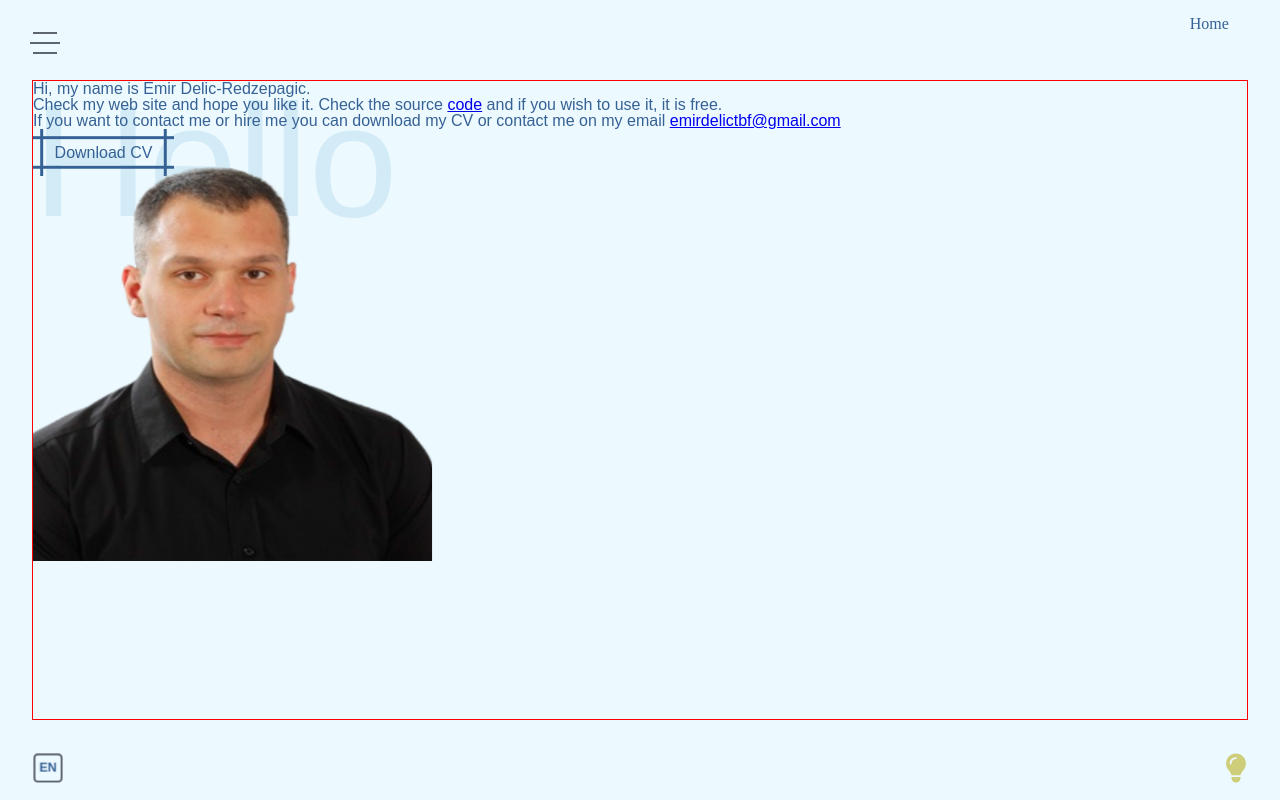
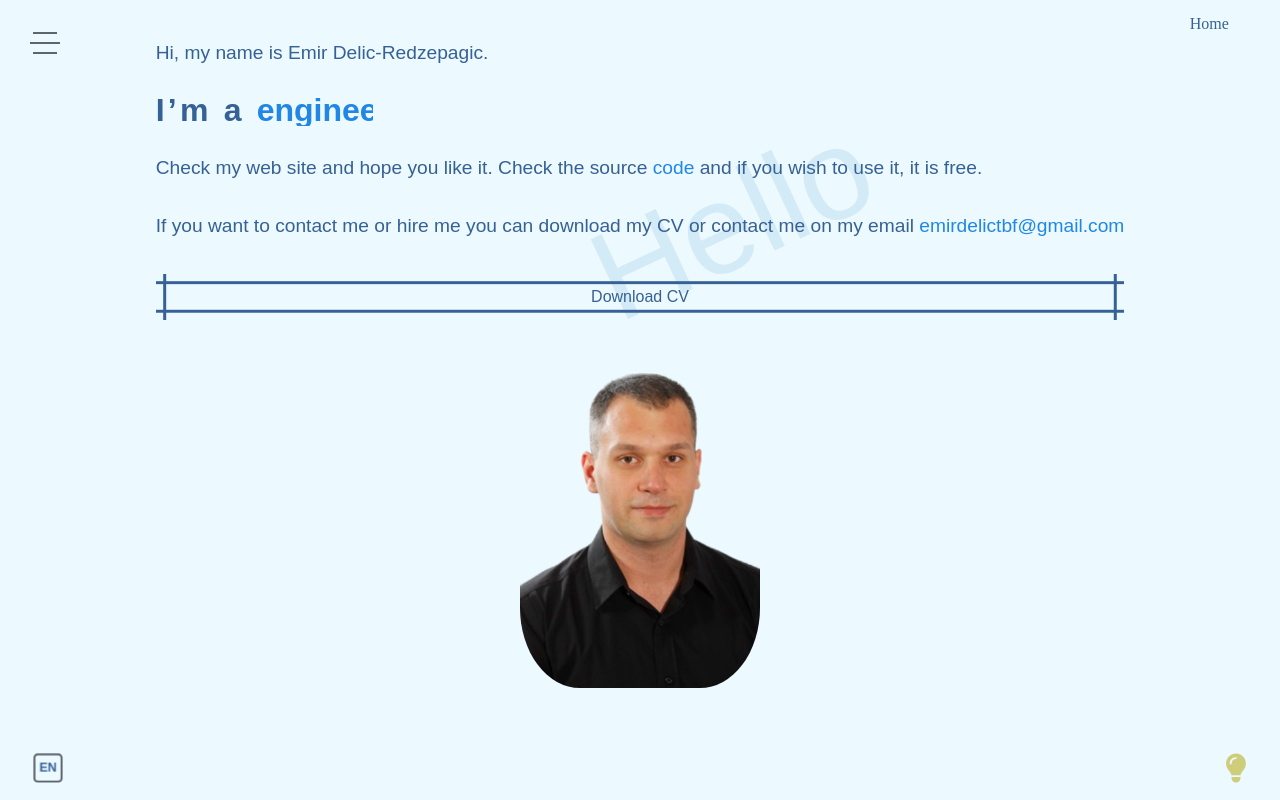
Before and after one commit to EmirDelicR/curriculum-v2, a React (Vite) app: page / in a window 1280 px wide. Built offline with nearby package versions, Linux system fonts and the light colour scheme.

Commit message:
Added some css

```diff
--- a/src/UI/components/downloadButton/DownloadButton.scss
+++ b/src/UI/components/downloadButton/DownloadButton.scss
@@ -22,6 +22,7 @@
   user-select: none;
   -webkit-user-select: none;
   touch-action: manipulation;
+  text-align: center;
   cursor: pointer;
 
   &:hover,
--- a/src/UI/components/textTyping/TextTyping.scss
+++ b/src/UI/components/textTyping/TextTyping.scss
@@ -7,6 +7,7 @@
   padding-right: 2px;
   color: var(--main-color);
   margin: 1em 0;
+  width: 100%;
 
   .typing-text {
     position: relative;
--- a/src/UI/components/waterMark/WaterMark.scss
+++ b/src/UI/components/waterMark/WaterMark.scss
@@ -3,8 +3,12 @@
   z-index: -10;
 
   .water-mark-text {
+    text-align: center;
+    min-width: 100vw;
+    transform: rotate(-25deg);
     position: absolute;
-    font-size: 10rem;
+    left: -4rem;
+    font-size: 8rem;
     color: var(--box-shadow);
     opacity: 0.5;
   }
--- a/src/UI/pages/home/Home.scss
+++ b/src/UI/pages/home/Home.scss
@@ -1,4 +1,55 @@
 .home-wrapper {
-  border: 1px solid red;
   height: 100%;
+  display: flex;
+  flex-direction: column-reverse;
+  justify-content: flex-end;
+  align-items: center;
+  gap: 3rem;
+  padding: 2rem;
+  font-size: 1rem;
+
+  .description {
+    display: flex;
+    flex-direction: column;
+
+    .text {
+      margin-bottom: 2em;
+      text-align: justify;
+    }
+
+    .highlight {
+      cursor: pointer;
+      color: var(--light-blue);
+      text-decoration: none;
+      outline: 0;
+
+      &:hover {
+        color: var(--nav-link-hover);
+      }
+    }
+  }
+
+  .main-img-wrapper {
+    min-height: 35vh;
+    width: 30vh;
+    //border-bottom: 5px solid var(--box-shadow);
+    background-image: url('/images/assets/me.png');
+    //background-position: center center;
+    background-repeat: no-repeat;
+    background-size: cover;
+    border-radius: 25%;
+    // box-shadow: 0px 14px 0px var(--social-link-box-shadow);
+  }
 }
+
+@media screen and (min-width: 1050px) {
+  .home-wrapper {
+    font-size: 1.2rem;
+    flex-direction: column;
+
+    .main-img-wrapper {
+      min-height: 40vh;
+      width: 30vh;
+    }
+  }
+}
--- a/src/UI/pages/home/Home.tsx
+++ b/src/UI/pages/home/Home.tsx
@@ -8,13 +8,14 @@ import './Home.scss';
 
 export default function Home() {
   const { t } = useTranslation();
+
   return (
     <div className="home-wrapper">
-      <div>
+      <div className="description">
+        <p>{t('my-description.introduce')}</p>
+        <TextTyping />
         <WaterMark text="hello" />
-        <div className="my-description">
-          <p>{t('my-description.introduce')}</p>
-          <p>
+        <p className="text">
           <Trans
             i18nKey="my-description.source"
             components={{
@@ -29,7 +30,7 @@ export default function Home() {
             }}
           />
         </p>
-          <p>
+        <p className="text">
           <Trans
             i18nKey="my-description.mail"
             components={{
@@ -42,20 +43,9 @@ export default function Home() {
             }}
           />
         </p>
-        </div>
-        {/* <TextTyping /> */}
-        <br />
         <DownloadButton />
       </div>
-      <div>
-        <img
-          src={`${window.location.origin}/images/assets/me.png`}
-          loading="lazy"
-          alt="image of me"
-          width="400"
-          height="400"
-        />
-      </div>
+      <div className="main-img-wrapper"></div>
     </div>
   );
 }
```
Lines whose indentation alone changed are shown as unchanged.
